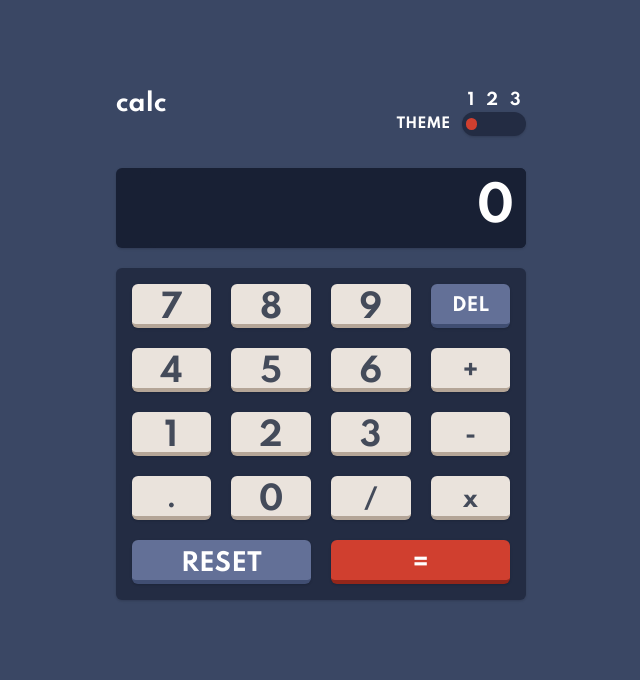
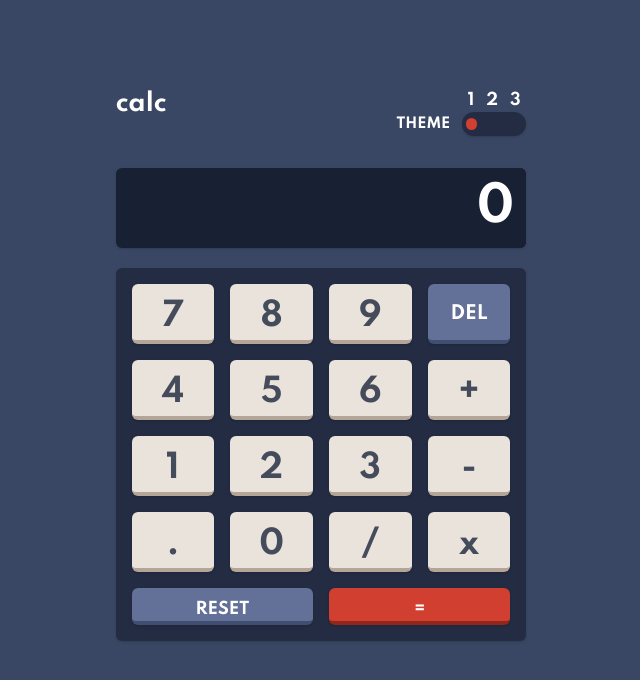
Before and after one commit to alopezprlp/calculator, a Next.js app: page / in a window 1280 px wide. Shown: the top 680 px of the page, without its empty margins (319-959 px from the left). Built offline with nearby package versions, Linux system fonts and the light colour scheme.

Commit message:
change styles

```diff
--- a/components/Button.js
+++ b/components/Button.js
@@ -2,9 +2,9 @@ import React from "react";
 
 const Button = ({ text, containerClass, buttonClass }) => (
   <div
-    className={`${containerClass} transition duration-500 ease-in-out text-center lg:pt-2 rounded-md shadow border-b-4 cursor-pointer`}
+    className={`${containerClass} transition duration-500 ease-in-out text-center rounded-md shadow border-b-4 cursor-pointer pt-2`}
   >
-    <button className={` ${buttonClass} font-spartan`}>{text}</button>
+    <button className={` ${buttonClass} font-spartan `}>{text}</button>
   </div>
 );
 
--- a/components/Keypad.js
+++ b/components/Keypad.js
@@ -5,93 +5,93 @@ const Keypad = () => {
     {
       text: "7",
       containerClass: "bg-skin-keyColor border-skin-KeyShadow",
-      buttonClass: "text-2xl text-skin-keytextColor text-btnFont",
+      buttonClass: "text-skin-keytextColor text-btnFont",
     },
     {
       text: "8",
       containerClass: "bg-skin-keyColor border-skin-KeyShadow",
-      buttonClass: "text-2xl text-skin-keytextColor text-btnFont",
+      buttonClass: "text-skin-keytextColor text-btnFont",
     },
     {
       text: "9",
       containerClass: "bg-skin-keyColor border-skin-KeyShadow",
-      buttonClass: "text-2xl text-skin-keytextColor text-btnFont",
+      buttonClass: "text-skin-keytextColor text-btnFont",
     },
     {
       text: "del",
-      containerClass: "bg-skin-keyBack border-skin-keyBackShadow pt-1",
+      containerClass: "bg-skin-keyBack border-skin-keyBackShadow pt-4",
       buttonClass: "text-sm sm:text-lg text-white uppercase",
     },
     {
       text: "4",
       containerClass: "bg-skin-keyColor border-skin-KeyShadow",
-      buttonClass: "text-2xl text-skin-keytextColor text-btnFont",
+      buttonClass: "text-skin-keytextColor text-btnFont",
     },
     {
       text: "5",
       containerClass: "bg-skin-keyColor border-skin-KeyShadow",
-      buttonClass: "text-2xl text-skin-keytextColor text-btnFont",
+      buttonClass: "text-skin-keytextColor text-btnFont",
     },
     {
       text: "6",
       containerClass: "bg-skin-keyColor border-skin-KeyShadow",
-      buttonClass: "text-2xl text-skin-keytextColor text-btnFont",
+      buttonClass: "text-skin-keytextColor text-btnFont",
     },
     {
       text: "+",
       containerClass: "bg-skin-keyColor border-skin-KeyShadow",
-      buttonClass: "text-2xl text-skin-keytextColor",
+      buttonClass: "text-skin-keytextColor text-btnFont",
     },
     {
       text: "1",
       containerClass: "bg-skin-keyColor border-skin-KeyShadow",
-      buttonClass: "text-2xl text-skin-keytextColor text-btnFont",
+      buttonClass: "text-skin-keytextColor text-btnFont",
     },
     {
       text: "2",
       containerClass: "bg-skin-keyColor border-skin-KeyShadow",
-      buttonClass: "text-2xl text-skin-keytextColor text-btnFont",
+      buttonClass: "text-skin-keytextColor text-btnFont",
     },
     {
       text: "3",
       containerClass: "bg-skin-keyColor border-skin-KeyShadow",
-      buttonClass: "text-2xl text-skin-keytextColor text-btnFont",
+      buttonClass: "text-skin-keytextColor text-btnFont",
     },
     {
       text: "-",
       containerClass: "bg-skin-keyColor border-skin-KeyShadow",
-      buttonClass: "text-2xl text-skin-keytextColor",
+      buttonClass: "text-skin-keytextColor text-btnFont",
     },
     {
       text: ".",
       containerClass: "bg-skin-keyColor border-skin-KeyShadow",
-      buttonClass: "text-2xl text-skin-keytextColor",
+      buttonClass: "text-skin-keytextColor text-btnFont",
     },
     {
       text: "0",
       containerClass: "bg-skin-keyColor border-skin-KeyShadow",
-      buttonClass: "text-2xl text-skin-keytextColor text-btnFont",
+      buttonClass: "text-skin-keytextColor text-btnFont",
     },
     {
       text: "/",
       containerClass: "bg-skin-keyColor border-skin-KeyShadow",
-      buttonClass: "text-2xl text-skin-keytextColor",
+      buttonClass: "text-skin-keytextColor text-btnFont",
     },
     {
       text: "x",
       containerClass: "bg-skin-keyColor border-skin-KeyShadow",
-      buttonClass: "text-2xl text-skin-keytextColor",
+      buttonClass: "text-skin-keytextColor text-btnFont",
     },
     {
       text: "reset",
       containerClass: "col-span-2 bg-skin-keyBack border-skin-keyBackShadow",
-      buttonClass: "text-2xl text-white uppercase",
+      buttonClass: "text-white uppercase",
     },
     {
       text: "=",
       containerClass:
         "col-span-2 bg-skin-keyRedColor border-skin-keyRedColorShadow",
-      buttonClass: "text-2xl text-skin-equalText",
+      buttonClass: "text-skin-equalText",
     },
   ];
 
@@ -101,7 +101,7 @@ const Keypad = () => {
 
   return (
     <div className="bg-skin-toggleBackground transition duration-500 ease-in-out h-auto mt-5 rounded-md shadow w-auto">
-      <div className="p-4 grid grid-cols-4 gap-5">{renderButtons}</div>
+      <div className="p-4 grid grid-cols-4 gap-4">{renderButtons}</div>
     </div>
   );
 };
```
